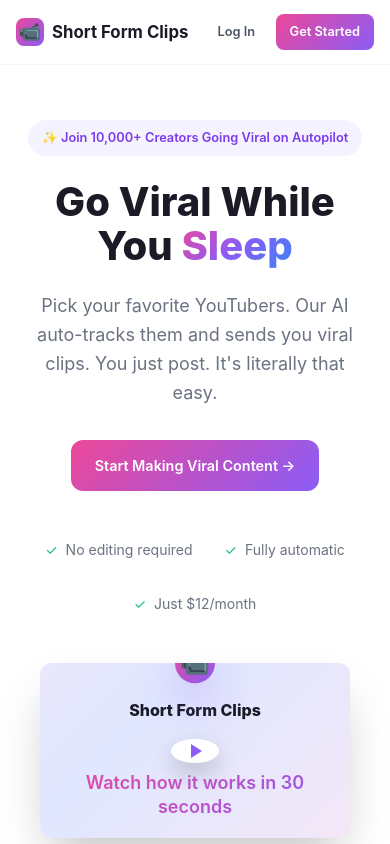
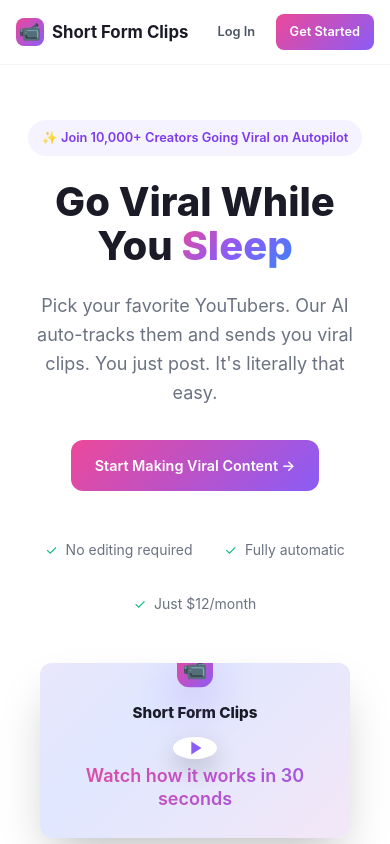
Before and after one commit to ruebenmarcustauk/shortformclips-landing, a plain HTML site: page index.html in a window 390 px wide. Shown: the top 844 px of the page. Drawn offline with Linux system fonts and the light colour scheme.

Commit message:
Make mobile video cover match desktop proportions

```diff
--- a/index.html
+++ b/index.html
@@ -414,35 +414,36 @@
 
 @media (max-width: 768px) {
     .logo-icon-large {
-        width: 40px;
-        height: 40px;
-        font-size: 24px;
+        width: 36px;
+        height: 36px;
+        font-size: 20px;
+        border-radius: 12px;
     }
 
     .logo-text-large {
-        font-size: 1rem;
+        font-size: 0.95rem;
     }
 
     .video-cover-logo {
-        margin-bottom: 1rem;
-        gap: 0.4rem;
+        margin-bottom: 0.75rem;
+        gap: 0.35rem;
     }
 
     .play-button {
-        width: 48px;
-        height: 48px;
-        margin-bottom: 0.5rem;
+        width: 44px;
+        height: 44px;
+        margin-bottom: 0.4rem;
     }
 
     .play-icon {
-        width: 24px;
-        height: 24px;
+        width: 22px;
+        height: 22px;
     }
 
     .video-subtitle {
-        font-size: 0.8rem;
+        font-size: 0.75rem;
         padding: 0 1rem;
-        line-height: 1.3;
+        line-height: 1.25;
     }
 }
 
```
